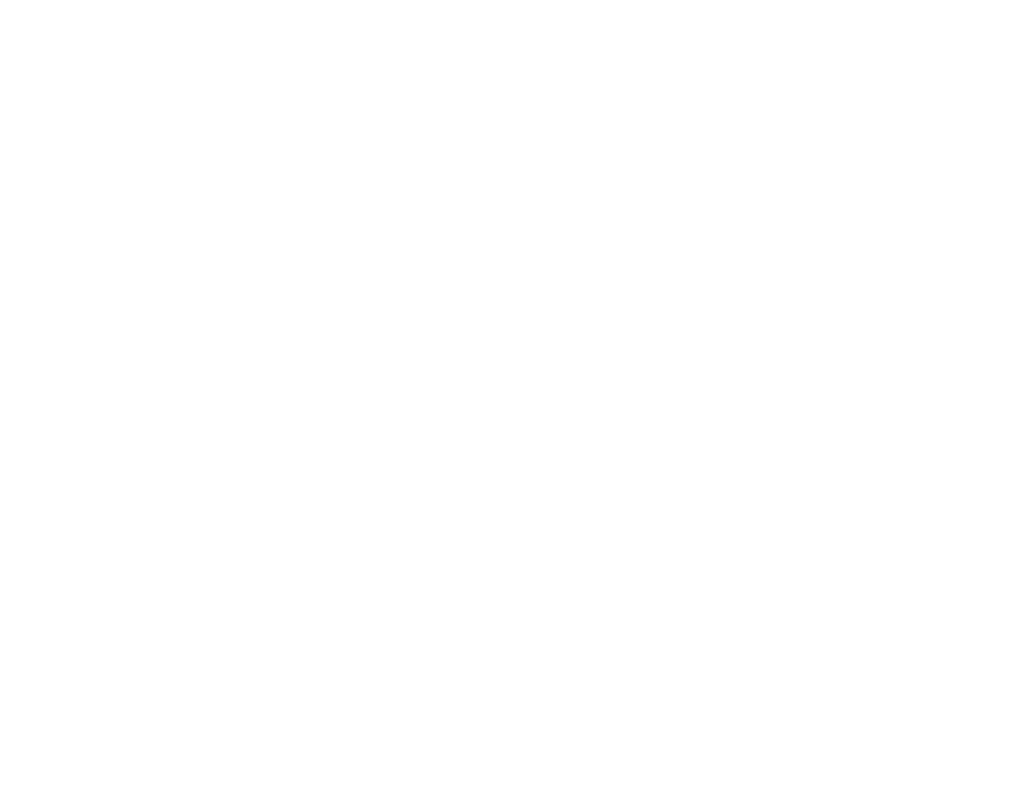
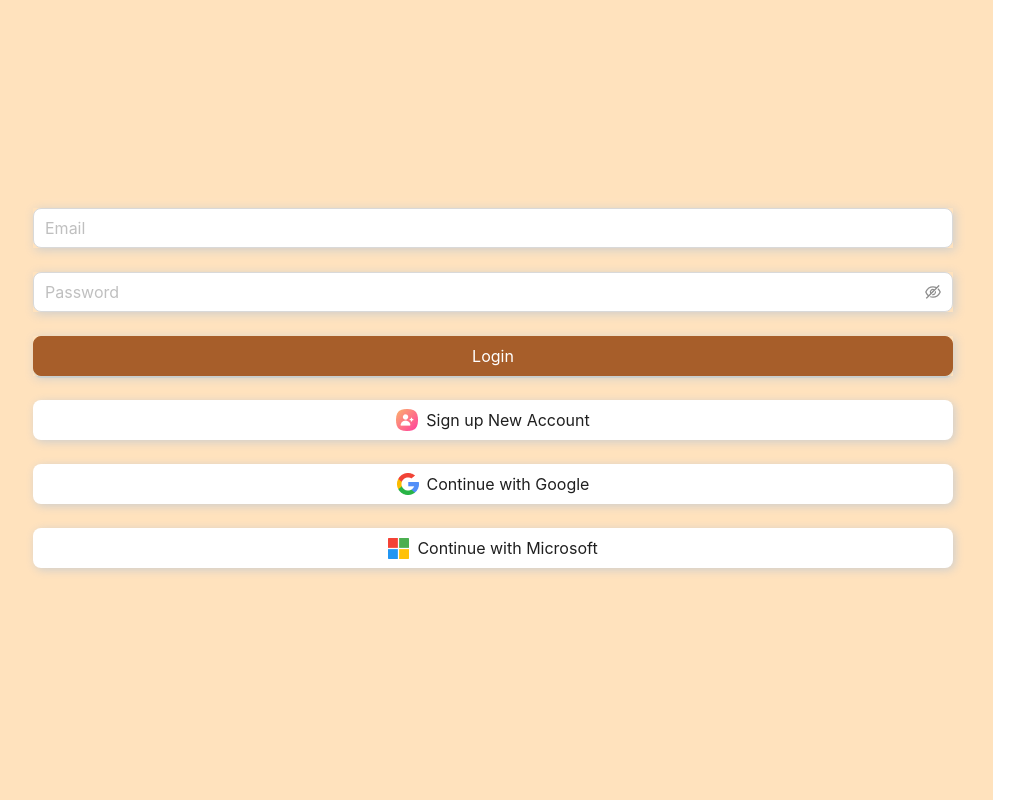
Before and after one commit to MichaelHehman/FECOPY, a React (Create React App) app: page /login in a window 1280 px wide. Shown: the whole page, without its empty margins (7-1031 px from the left). Built offline with nearby package versions, Linux system fonts and the light colour scheme; a web font is replaced by a local one.

Commit message:
feat: update Router condition + login

```diff
--- a/package.json
+++ b/package.json
@@ -2,6 +2,7 @@
   "name": "split_chores_fe",
   "version": "0.1.0",
   "private": true,
+  "proxy": "http://localhost:3000",
   "dependencies": {
     "@sabfry/avatarium": "^1.0.5",
     "@testing-library/jest-dom": "^5.17.0",
@@ -15,6 +16,7 @@
     "react-dom": "^18.3.1",
     "react-router-dom": "^6.27.0",
     "react-scripts": "5.0.1",
+    "react-toastify": "^10.0.6",
     "split_chores_fe": "file:",
     "web-vitals": "^2.1.4"
   },
--- a/src/App.js
+++ b/src/App.js
@@ -3,6 +3,7 @@
 
 import { Routes, Route, Navigate } from "react-router-dom";
 import Login from './pages/LoginPage/Login';
+import Signup from './pages/SignupPage/Signup';
 import Home from './pages/HomePage/Home';
 import Todo from './pages/ToDoPage/Todo';
 import Profile from './pages/ProfilePage/Profile';
@@ -18,9 +19,11 @@
 function App() {
   const [isLoggedIn, setIsLoggedIn] = useState(isAuthenticated());
 
-  if (isLoggedIn) {
   return (
     <Layout className="container">
+      {
+        isLoggedIn && (
+          <>
             <Layout.Header className="header">
               ChoreMate
             </Layout.Header>
@@ -32,22 +35,29 @@
                 <Route path="/add-task" element={<AddTask />} />
                 <Route path="/to-do" element={<Todo />} />
                 <Route path="/profile" element={<Profile />} />
+                <Route path="*" element={<Navigate to="/" />} />
               </Routes>
             </Layout.Content>
             <Layout.Footer className="footer">
               <Navbar />
             </Layout.Footer>
+          </>
+
+        )
+      }
+
+      {
+        !isLoggedIn && (
+          <Routes>
+            <Route path="/login" element={<Login setIsLoggedIn={setIsLoggedIn} />} />
+            <Route path="/signup" element={<Signup />} />
+            <Route path="*" element={<Navigate to="/login" />} />
+          </Routes>
+        )
+      }
+
     </Layout>
   )
 }
-  else {
-    <Routes>
-      <Route
-        path="/login"
-        element={<Login setIsLoggedIn={setIsLoggedIn} />}
-      />
-    </Routes>
-  }
-}
 
 export default App;
--- a/src/pages/LoginPage/Login.js
+++ b/src/pages/LoginPage/Login.js
@@ -1,18 +1,23 @@
 import React, { useState } from 'react';
+import { useNavigate } from "react-router-dom";
 import styles from './Login.module.css';
 import { Button, Form, Input } from 'antd';
+import { login } from '../../services/authService';
 
 const Login = ({ setIsLoggedIn }) => {
+    const navigate = useNavigate();
+
     const [email, setEmail] = useState('');
     const [password, setPassword] = useState('');
 
     const handleSignup = () => {
         console.log('Redirecting to Sign-Up');
+        navigate("/signup");
     };
 
 
-    const handleLogin = () => {
-        // localStorage.setItem("token", "user_token");
+    const handleLogin = async () => {
+        await login({ email, password });
         console.log('Logging in with:', { email, password });
         setIsLoggedIn(false);
     };
```
Also changed, not shown: 1 other file (tests, documents, lock files or other folders). Lines whose indentation alone changed are shown as unchanged.
